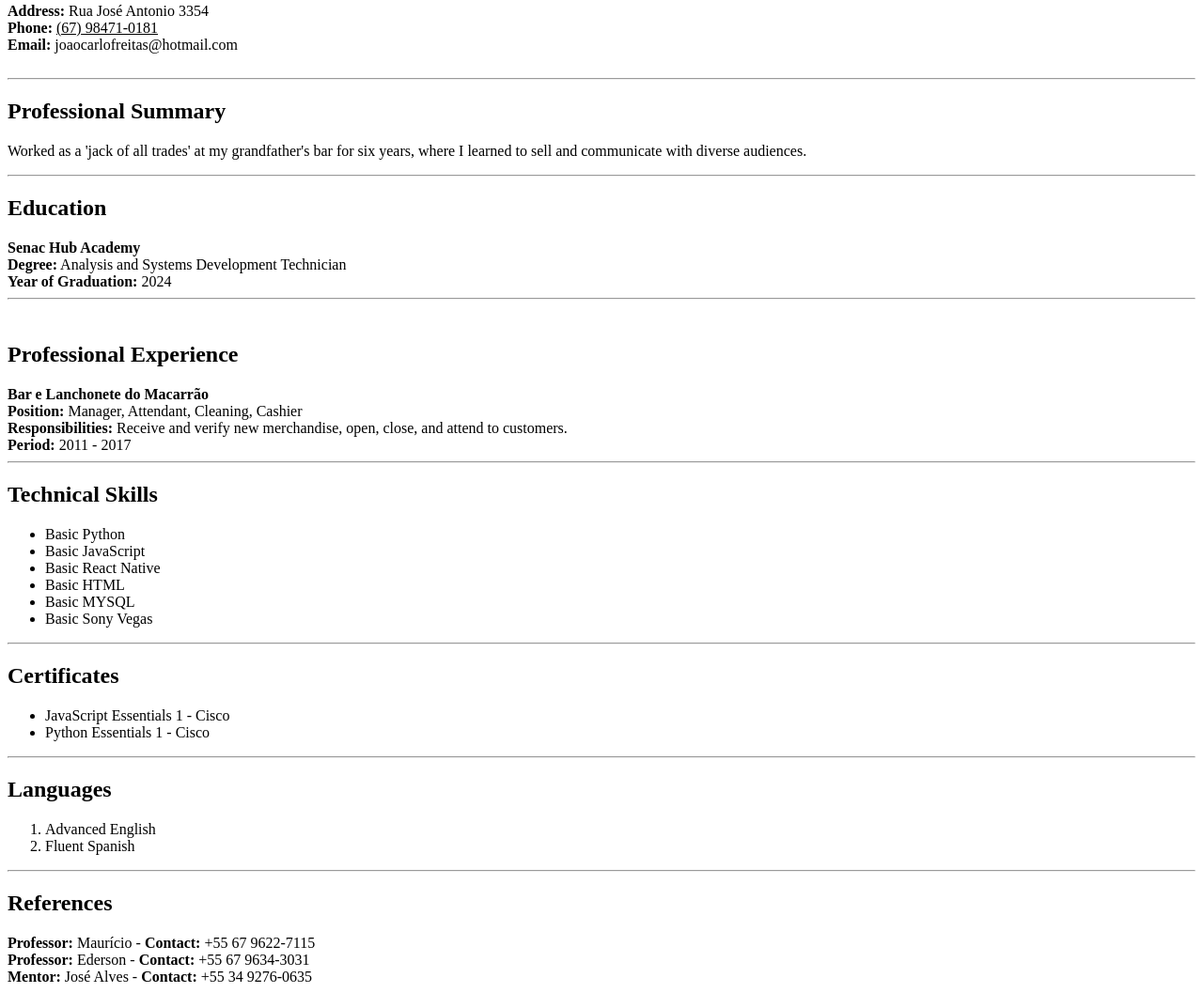
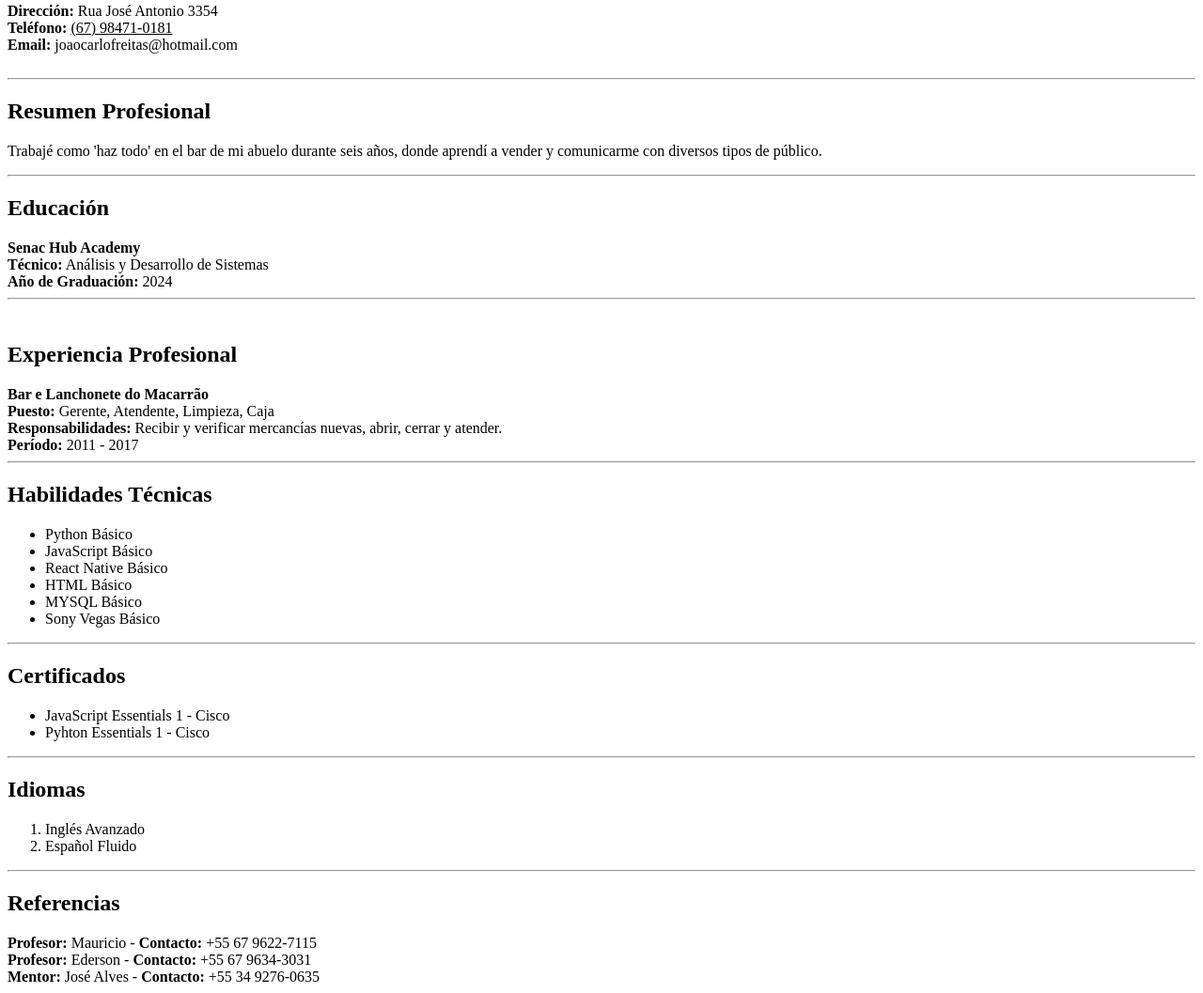
Before and after one commit to jotafreitas/curriculo, a plain HTML site: page index.html in a window 1280 px wide. Shown: the part 105-1162 px from the top of the page at 94% size. Drawn offline with Linux system fonts and the light colour scheme.

Commit message:
curriculo espanhol

```diff
--- a/index.html
+++ b/index.html
@@ -1,58 +1,58 @@
 <!DOCTYPE html>
-<html lang="en">
+<html lang="es">
 <head>
     <meta charset="UTF-8">
     <meta name="viewport" content="width=device-width, initial-scale=1.0">
-    <title>Resume - João Carlo</title>
+    <title>Curriculum - João Carlo</title>
 </head>
 <body>
 
 <h1>João Carlo Freitas Moia</h1>
 <hr><br>
-<a><b>Address:</b> Rua José Antonio 3354</a> <br>
-<a><b>Phone:</b> <u>(67) 98471-0181</u></a> <br>
+<a><b>Dirección:</b> Rua José Antonio 3354</a> <br>
+<a><b>Teléfono:</b> <u>(67) 98471-0181</u></a> <br>
 <a><b>Email:</b> joaocarlofreitas@hotmail.com</a> <br><br>
 <hr>
-<h2>Professional Summary</h2>
-<p>Worked as a 'jack of all trades' at my grandfather's bar for six years, where I learned to sell and communicate with diverse audiences.</p>
+<h2>Resumen Profesional</h2>
+<p>Trabajé como 'haz todo' en el bar de mi abuelo durante seis años, donde aprendí a vender y comunicarme con diversos tipos de público.</p>
 <hr>
-<h2>Education</h2>
+<h2>Educación</h2>
 <a><b>Senac Hub Academy</b></a><br>
-<a><b>Degree:</b> Analysis and Systems Development Technician</a><br>
-<a><b>Year of Graduation:</b> 2024</a><br>
+<a><b>Técnico:</b> Análisis y Desarrollo de Sistemas</a><br>
+<a><b>Año de Graduación:</b> 2024</a><br>
 <hr><br>
-<h2>Professional Experience</h2>
+<h2>Experiencia Profesional</h2>
 <a><b>Bar e Lanchonete do Macarrão</b></a><br>
-<a><b>Position:</b> Manager, Attendant, Cleaning, Cashier</a><br>
-<a><b>Responsibilities:</b> Receive and verify new merchandise, open, close, and attend to customers.</a><br>
-<a><b>Period:</b> 2011 - 2017</a>
+<a><b>Puesto:</b> Gerente, Atendente, Limpieza, Caja</a><br>
+<a><b>Responsabilidades:</b> Recibir y verificar mercancías nuevas, abrir, cerrar y atender.</a><br>
+<a><b>Período:</b> 2011 - 2017</a>
 <hr>
-<h2>Technical Skills</h2>
+<h2>Habilidades Técnicas</h2>
 <ul>
-    <li>Basic Python</li>
-    <li>Basic JavaScript</li>
-    <li>Basic React Native</li>
-    <li>Basic HTML</li>
-    <li>Basic MYSQL</li>
-    <li>Basic Sony Vegas</li>
+    <li>Python Básico</li>
+    <li>JavaScript Básico</li>
+    <li>React Native Básico</li>
+    <li>HTML Básico</li>
+    <li>MYSQL Básico</li>
+    <li>Sony Vegas Básico</li>
 </ul>
 <hr>
-<h2>Certificates</h2>
+<h2>Certificados</h2>
 <ul>
     <li>JavaScript Essentials 1 - Cisco</li>
-    <li>Python Essentials 1 - Cisco</li>
+    <li>Pyhton Essentials 1 - Cisco</li>
 </ul>
 <hr>
-<h2>Languages</h2>
+<h2>Idiomas</h2>
 <ol>
-    <li>Advanced English</li>
-    <li>Fluent Spanish</li>
+    <li>Inglés Avanzado</li>
+    <li>Español Fluido</li>
 </ol>
 <hr>
-<h2>References</h2>
-<a><b>Professor:</b> Maurício - <b>Contact: </b> +55 67 9622-7115</a><br>
-<a><b>Professor:</b> Ederson - <b>Contact: </b> +55 67 9634-3031</a><br>
-<a><b>Mentor:</b> José Alves - <b>Contact: </b> +55 34 9276-0635</a><br>
+<h2>Referencias</h2>
+<a><b>Profesor:</b> Mauricio - <b>Contacto: </b> +55 67 9622-7115</a><br>
+<a><b>Profesor:</b> Ederson - <b>Contacto: </b> +55 67 9634-3031</a><br>
+<a><b>Mentor:</b> José Alves - <b>Contacto: </b> +55 34 9276-0635</a><br>
 
 </body>
 </html>
```
